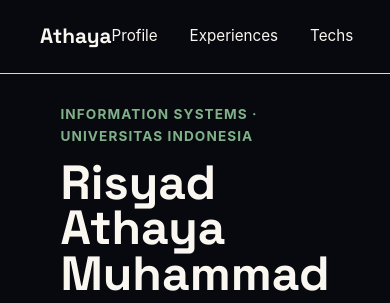
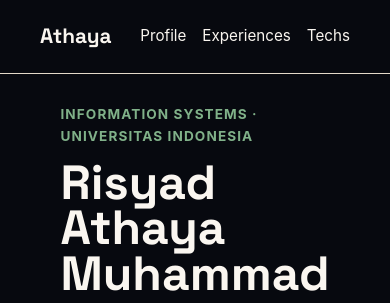
Before and after one commit to RisyadAthaya/myportofolio, a Django app: page / in a window 390 px wide. Shown: the top 303 px of the page. Run offline with Django 5.2, Linux system fonts and the light colour scheme.

Commit message:
feat(nav): add responsiveness (adjust the gap)

```diff
--- a/static/css/style.css
+++ b/static/css/style.css
@@ -294,6 +294,10 @@ h2 {
         padding-inline: 4rem;
     }
 
+    .site-header nav {
+        gap: 1rem;
+    }
+
     section {
         padding-block: 1.5rem;
         padding-inline: 2rem;
```
